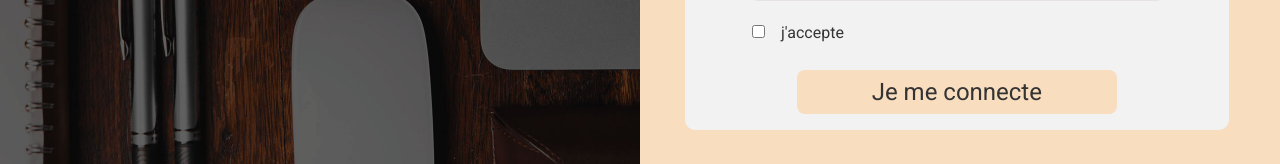
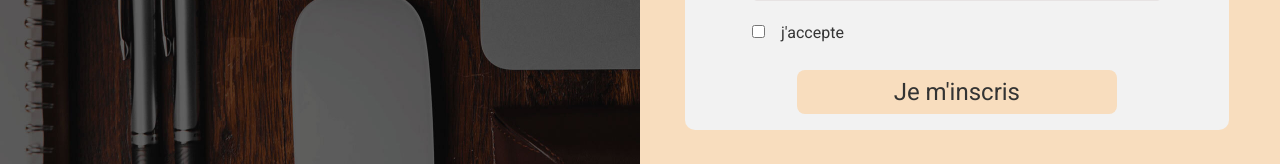
Before and after one commit to nicholas570/Hackathon_SEO, a React (Create React App) app: page /inscription-stagiaire in a window 1280 px wide. Shown: the part 531-695 px from the top of the page. Built offline with nearby package versions, Linux system fonts and the light colour scheme.

Commit message:
fixed button content

```diff
--- a/src/component/views/SignUpCompany.jsx
+++ b/src/component/views/SignUpCompany.jsx
@@ -153,7 +153,7 @@ const SignUpCompany = () => {
                 />
                 <span>j&apos;accepte</span>
               </div>
-              <AppButton title="Je me connecte" isSubmit />
+              <AppButton title="Je m'inscris" isSubmit />
             </form>
           </div>
         </div>
--- a/src/component/views/SignUpTrainee.jsx
+++ b/src/component/views/SignUpTrainee.jsx
@@ -136,7 +136,7 @@ const SignUpTrainee = () => {
                 />
                 <span>j&apos;accepte</span>
               </div>
-              <AppButton title="Je me connecte" isSubmit />
+              <AppButton title="Je m'inscris" isSubmit />
             </form>
           </div>
         </div>
```
